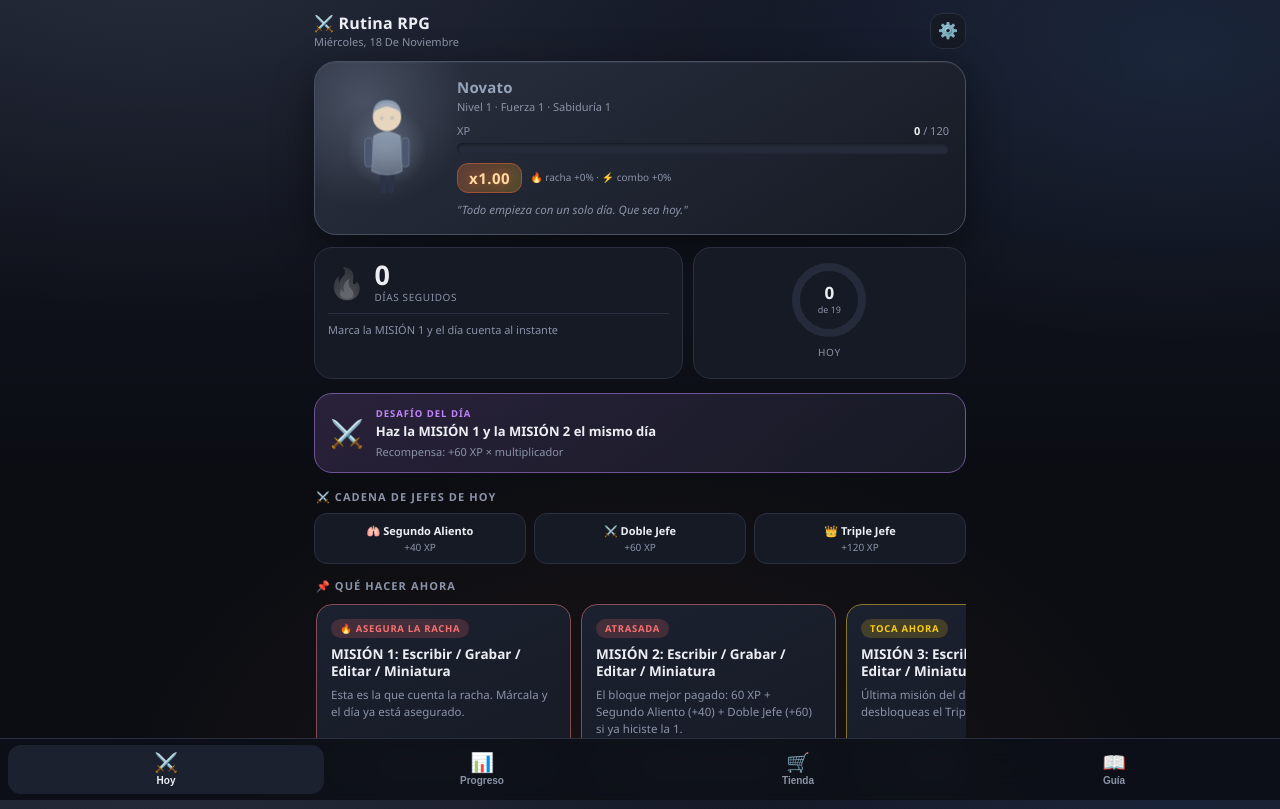
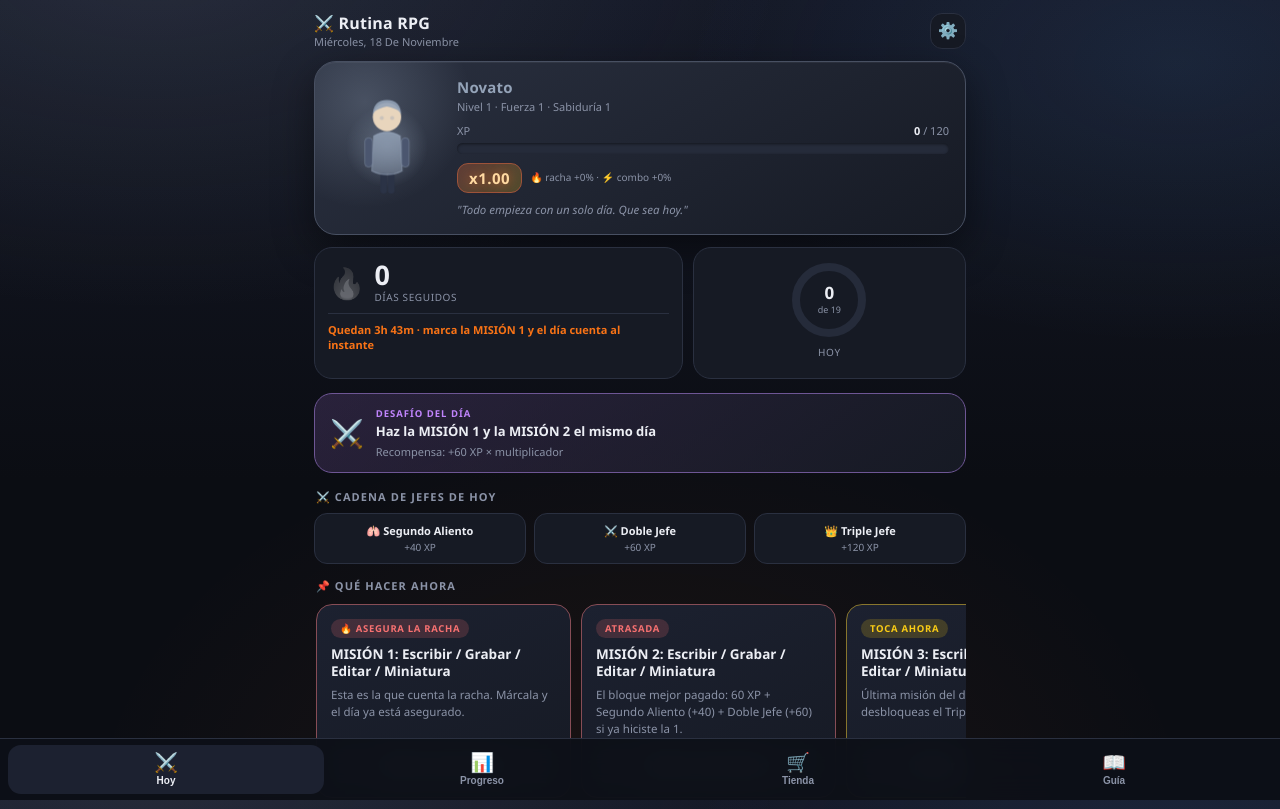
Before and after one commit to elwaltinyeremi2-blip/rutina-rpg-waltin, a plain HTML site: page index.html in a window 1280 px wide. Shown: the top 809 px of the page. Drawn offline with Linux system fonts and the light colour scheme.

Commit message:
Cuenta atrás hasta medianoche cuando la racha está en riesgo
Antes el aviso de "falta la MISIÓN 1" era el mismo a las 9am que a las
11pm. Ahora, si no la has marcado, el texto muestra cuánto tiempo
queda realmente hasta medianoche y sube de tono (ámbar, luego rojo
pulsante bajo 90 min) cuando se acerca la hora límite. Es el mismo
efecto de urgencia por pérdida que usa Duolingo para que la gente no
deje escapar la racha sin darse cuenta de la hora que es.

No toca STORAGE_KEY, defaultState(), la regla de STREAK_TRIGGER/syncStreak,
readStore/writeStore, los 36 rangos ni los 19 hábitos de QUESTS.

```diff
--- a/index.html
+++ b/index.html
@@ -112,6 +112,9 @@
   .streakstate{font-size:11px;margin-top:9px;line-height:1.35;padding-top:9px;border-top:1px solid var(--border);}
   .streakstate.ok{color:var(--cuerpo);font-weight:600;}
   .streakstate.wait{color:var(--muted);}
+  .streakstate.soon{color:var(--disc);font-weight:600;}
+  .streakstate.urgent{color:var(--danger);font-weight:700;animation:urgentpulse 1.4s ease-in-out infinite;}
+  @keyframes urgentpulse{0%,100%{opacity:1;}50%{opacity:.5;}}
   .shieldrow{font-size:10.5px;color:var(--mente);margin-top:6px;font-weight:600;}
 
   .ringcard{display:flex;flex-direction:column;align-items:center;justify-content:center;gap:6px;}
@@ -736,6 +739,11 @@ function todayStr(){
   return `${d.getFullYear()}-${String(d.getMonth()+1).padStart(2,'0')}-${String(d.getDate()).padStart(2,'0')}`;
 }
 function nowMin(){ const d = new Date(); return d.getHours()*60 + d.getMinutes(); }
+function minutesLeftToday(){ return 1440 - nowMin(); }
+function fmtHM(mins){
+  const h = Math.floor(mins/60), m = mins%60;
+  return h>0 ? (h+"h "+String(m).padStart(2,'0')+"m") : (m+"m");
+}
 function dayDiff(a,b){
   return Math.round((new Date(b+'T12:00:00') - new Date(a+'T12:00:00'))/86400000);
 }
@@ -1608,10 +1616,28 @@ function render(){
   const sc = document.getElementById('streakcard');
   sc.classList.toggle('pending', !triggerDone);
   document.getElementById('streaknum').textContent = state.streak;
-  document.getElementById('streakstate').className = 'streakstate ' + (triggerDone ? 'ok' : 'wait');
-  document.getElementById('streakstate').textContent = triggerDone
-    ? '✅ El día de hoy ya está contado'
-    : 'Marca la MISIÓN 1 y el día cuenta al instante';
+  let streakCls, streakMsg;
+  if(triggerDone){
+    streakCls = 'ok';
+    streakMsg = '✅ El día de hoy ya está contado';
+  } else {
+    /* Cuenta atrás hasta medianoche: la urgencia de "se me puede romper la
+       racha" motiva más cuando se acerca la hora límite real (pérdida
+       inminente), no solo con un aviso genérico todo el día. */
+    const left = minutesLeftToday();
+    if(left <= 90){
+      streakCls = 'urgent';
+      streakMsg = '⏳ Quedan ' + fmtHM(left) + ' para medianoche. ¡No rompas la racha!';
+    } else if(left <= 360){
+      streakCls = 'soon';
+      streakMsg = 'Quedan ' + fmtHM(left) + ' · marca la MISIÓN 1 y el día cuenta al instante';
+    } else {
+      streakCls = 'wait';
+      streakMsg = 'Marca la MISIÓN 1 y el día cuenta al instante';
+    }
+  }
+  document.getElementById('streakstate').className = 'streakstate ' + streakCls;
+  document.getElementById('streakstate').textContent = streakMsg;
   const shieldRow = document.getElementById('shieldRow');
   shieldRow.hidden = state.shields <= 0;
   shieldRow.textContent = "🛡️ " + state.shields + " escudo" + (state.shields===1?"":"s") + " de racha guardado" + (state.shields===1?"":"s");
```
